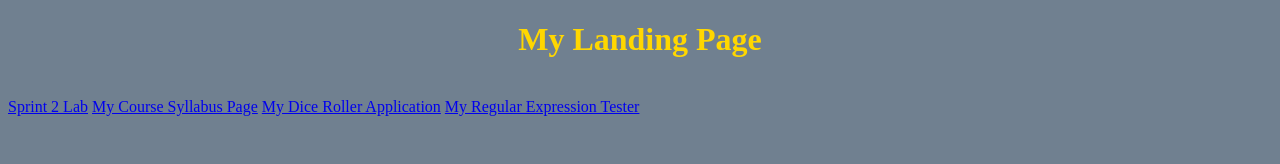
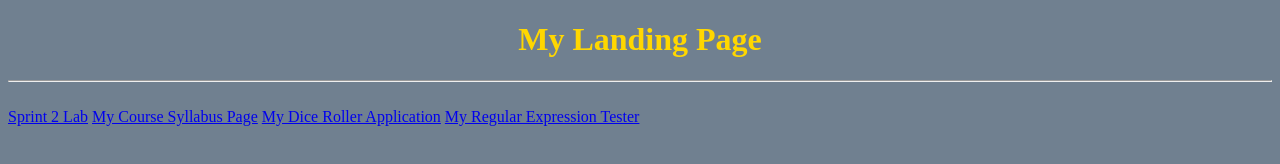
Before and after one commit to Kskulski/kskulski-landing-page, a plain HTML site: page index.html in a window 1280 px wide. Drawn offline with Linux system fonts and the light colour scheme.

```diff
--- a/index.html
+++ b/index.html
@@ -5,7 +5,7 @@
 	<title>Kevin Skulski's Landing Page</title>
 </head>
 <body style="background-color: slategray;">
-	<h1 style="color: gold; text-align: center;">My Landing Page</h1></hr></br>
+	<h1 style="color: gold; text-align: center;">My Landing Page</h1><hr></br>
 	<a href="https://lewisuniversity.blackboard.com/ultra/courses/_180085_1/outline/assessment/_4079114_1/overview?courseId=_180085_1" target="_blank">Sprint 2 Lab</a>
 	<a href="https://kskulski-syllabus.azurewebsites.net">My Course Syllabus Page</a>
 	<a href="https://kskulski-dice-roller.azurewebsites.net">My Dice Roller Application</a>
```
